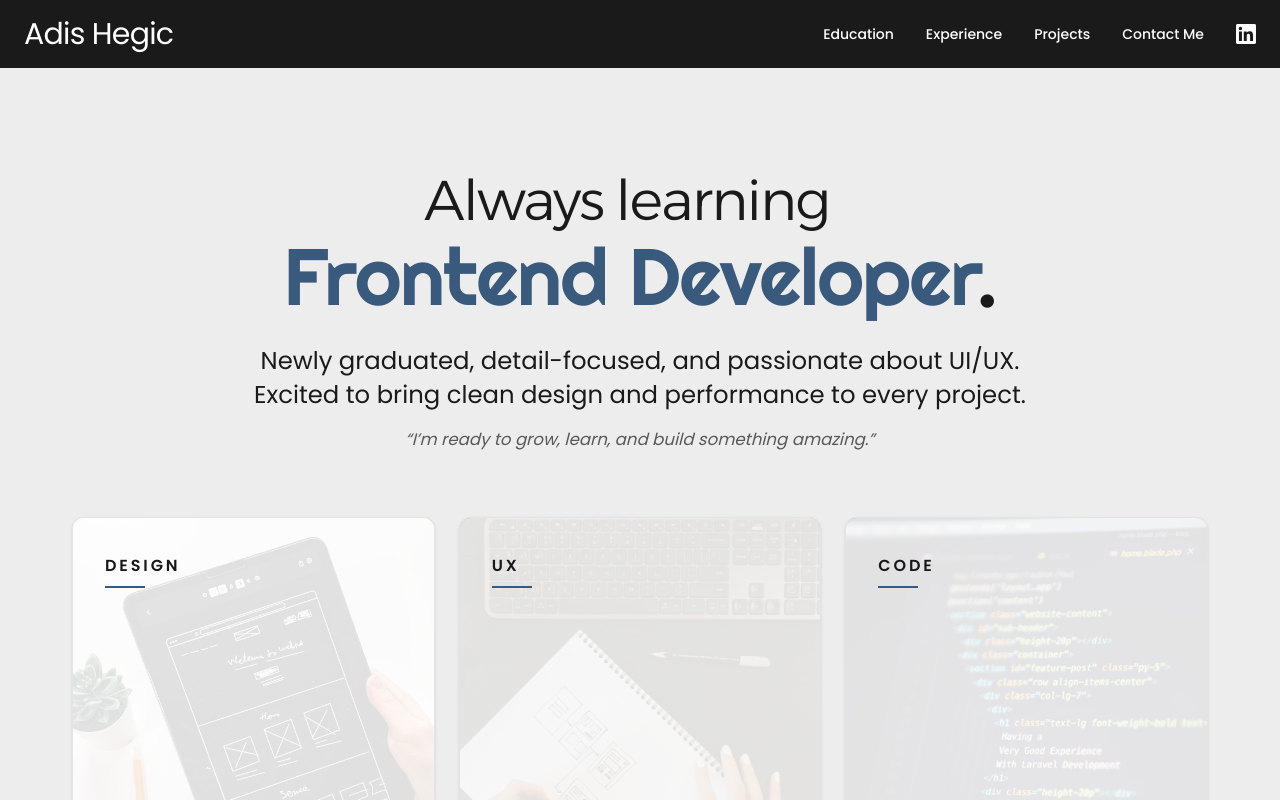
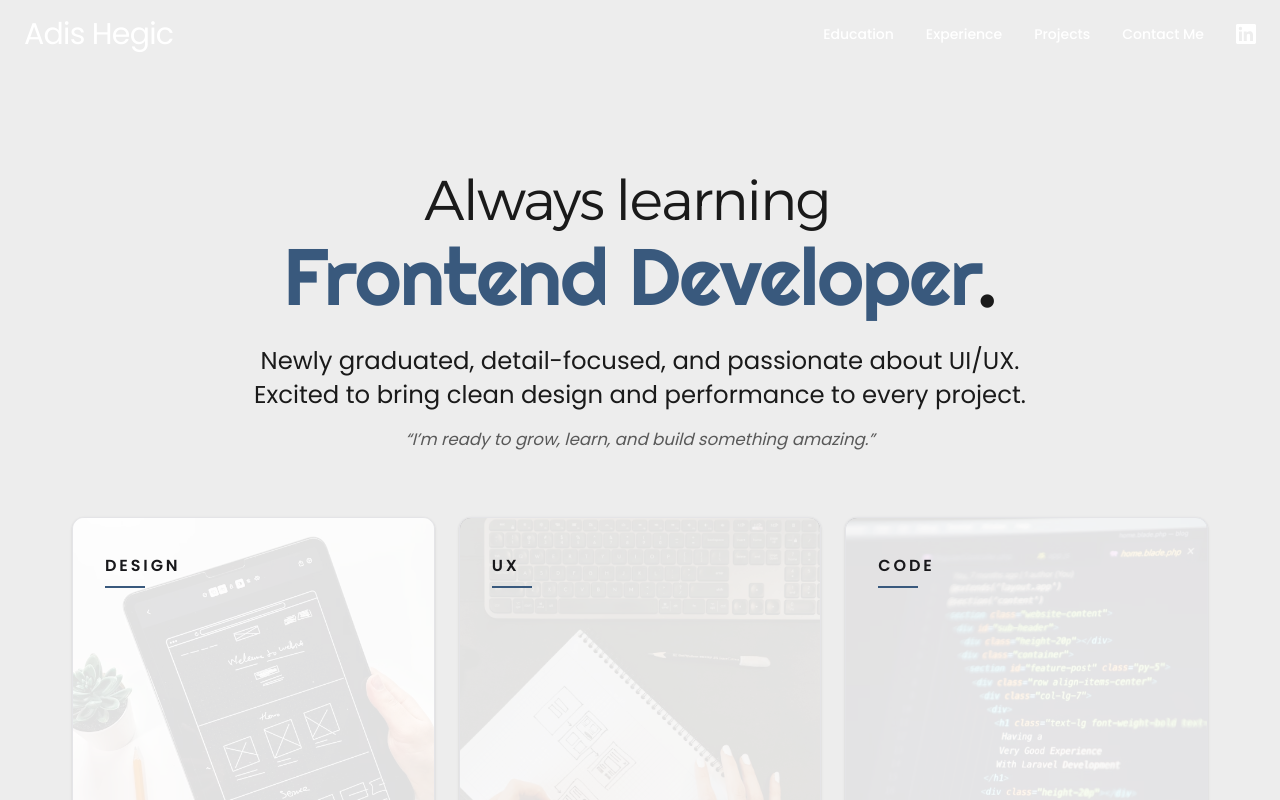
Before and after one commit to adigic/Portfolio, a Next.js app: page / in a window 1280 px wide. Shown: the top 800 px of the page. Built offline with nearby package versions, Linux system fonts and the light colour scheme.

Commit message:
hittade felet.

```diff
--- a/src/app/components/Navbar.tsx
+++ b/src/app/components/Navbar.tsx
@@ -128,7 +128,7 @@ export function Navbar() {
     <header className="fixed top-0 left-0 z-50 w-full h-16 inset-x-0 transition">
       {/* TOP RAD: brand + desktop-nav + hamburger */}
       <div
-        className={`${topBgClass} flex items-center justify-between px-4 py-3 md:px-6 md:py-4 mx-auto`}
+        className={`md:${topBgClass} flex items-center justify-between px-4 py-3 md:px-6 md:py-4 mx-auto`}
       >
         {/* Brand (desktop) */}
         <Link
```
